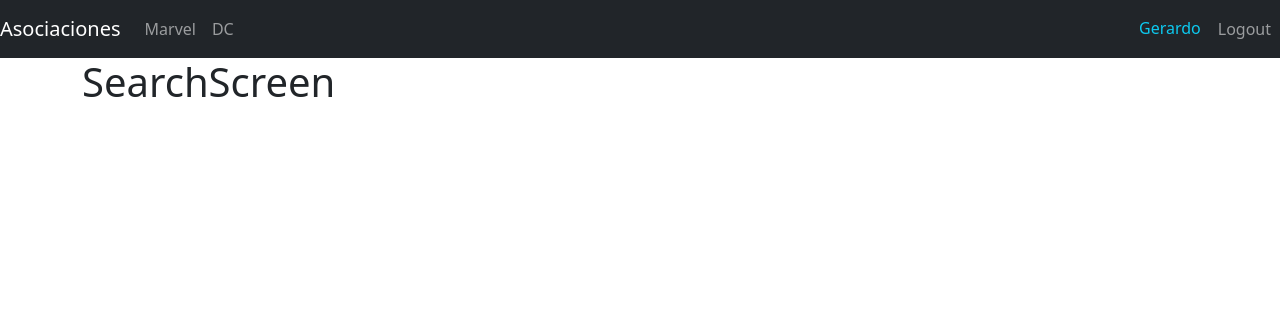
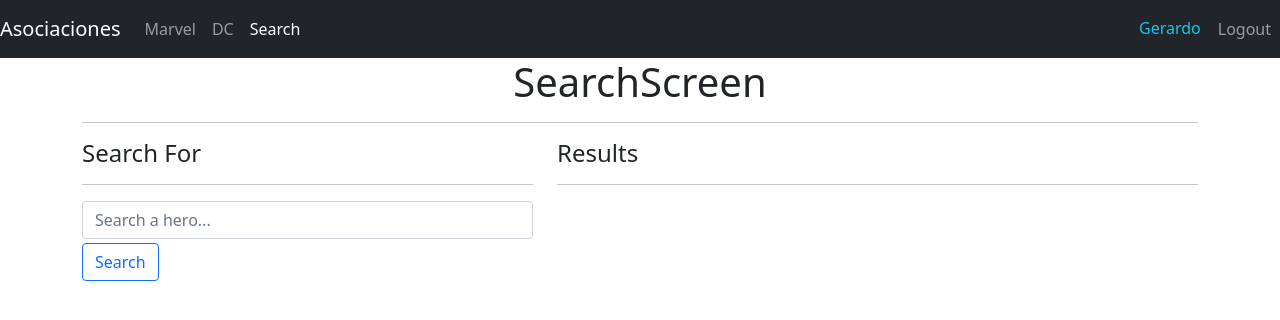
Before and after one commit to Gerard-strock/app-heroes, a React (Vite) app: page /search in a window 1280 px wide. Shown: the top 320 px of the page. Built offline with nearby package versions, Linux system fonts and the light colour scheme.

Commit message:
Added component search

```diff
--- a/package.json
+++ b/package.json
@@ -8,6 +8,7 @@
     "preview": "vite preview"
   },
   "dependencies": {
+    "query-string": "^7.1.1",
     "react": "^18.0.0",
     "react-dom": "^18.0.0",
     "react-router-dom": "^6.3.0"
--- a/src/components/search/SearchScreen.jsx
+++ b/src/components/search/SearchScreen.jsx
@@ -1,9 +1,71 @@
-import React from 'react'
+import { useMemo } from 'react'
+import { useLocation, useNavigate } from 'react-router-dom'
+import queryString from 'query-string'
+
+import { getHeroesByName } from '../../helpers/getHeroesByName'
+import { useForm } from '../../hooks/useForm'
+import { HeroCard } from '../hero/HeroCard'
 
 export const SearchScreen = () => {
+  const navigate = useNavigate()
+  const location = useLocation()
+
+  const { q = '' } = queryString.parse(location.search)
+
+  const [formValues, handleInputChange] = useForm({
+    searchText: q
+  })
+
+  const { searchText } = formValues
+
+  const heroesFiltered = useMemo(() => getHeroesByName(q), [q])
+
+  const handleSearch = (e) => {
+    e.preventDefault()
+    navigate(`?q=${searchText}`)
+  }
+
   return (
     <div>
-      <h1>SearchScreen </h1>
+      <h1 style={{ textAlign: 'center' }}>SearchScreen </h1>
+      <hr />
+
+      <div className='row'>
+        <div className='col-5'>
+          <h4>Search For</h4>
+          <hr />
+
+          <form onSubmit={handleSearch}>
+            <input
+              type='text'
+              placeholder='Search a hero...'
+              className='form-control'
+              name='searchText'
+              autoComplete='off'
+              onChange={handleInputChange}
+              value={searchText}
+            />
+
+            <button
+              className='btn btn-outline-primary mt-1'
+            >
+              Search
+            </button>
+          </form>
+        </div>
+
+        <div className='col-7'>
+          <h4>Results</h4>
+          <hr />
+
+          {heroesFiltered.map((hero) => (
+            <HeroCard
+              key={hero.id}
+              {...hero}
+            />
+          ))}
+        </div>
+      </div>
     </div>
   )
 }
--- a/src/components/ui/Navbar.jsx
+++ b/src/components/ui/Navbar.jsx
@@ -17,32 +17,25 @@ export const Navbar = () => {
 
       <div className='navbar-collapse'>
         <div className='navbar-nav'>
-          <NavLink
-            className='nav-item nav-link'
-            to='/marvel'
-          >
+          <NavLink className='nav-item nav-link' to='/marvel'>
             Marvel
           </NavLink>
 
           <NavLink className='nav-item nav-link' to='/dc'>
             DC
           </NavLink>
+
+          <NavLink className='nav-item nav-link' to='/search'>
+            Search
+          </NavLink>
         </div>
       </div>
 
       <div className='navbar-collapse collapse w-100 order-3 dual-collapse2 d-flex justify-content-end'>
         <ul className='navbar-nav ml-auto'>
+          <span className='nav-item nav-link text-info'>Gerardo</span>
 
-          <span
-            className='nav-item nav-link text-info'
-          >
-            Gerardo
-          </span>
-
-          <button
-            className='nav-item nav-link btn'
-            onClick={handleLogout}
-          >
+          <button className='nav-item nav-link btn' onClick={handleLogout}>
             Logout
           </button>
         </ul>
--- /dev/null
+++ b/src/helpers/getHeroesByName.js
@@ -0,0 +1,8 @@
+import { heroes } from '../data/heroes'
+
+export const getHeroesByName = (name = '') => {
+  if (name.length === 0) return []
+
+  name = name.toLowerCase()
+  return heroes.filter(hero => hero.superhero.toLowerCase().includes(name))
+}
--- /dev/null
+++ b/src/hooks/useForm.js
@@ -0,0 +1,18 @@
+import { useState } from 'react'
+
+export const useForm = (initialState = {}) => {
+  const [values, setValues] = useState(initialState)
+
+  const reset = () => {
+    setValues(initialState)
+  }
+
+  const handleInputChange = ({ target }) => {
+    setValues({
+      ...values,
+      [target.name]: target.value
+    })
+  }
+
+  return [values, handleInputChange, reset]
+}
```
Also changed, not shown: 1 other file (tests, documents, lock files or other folders).
